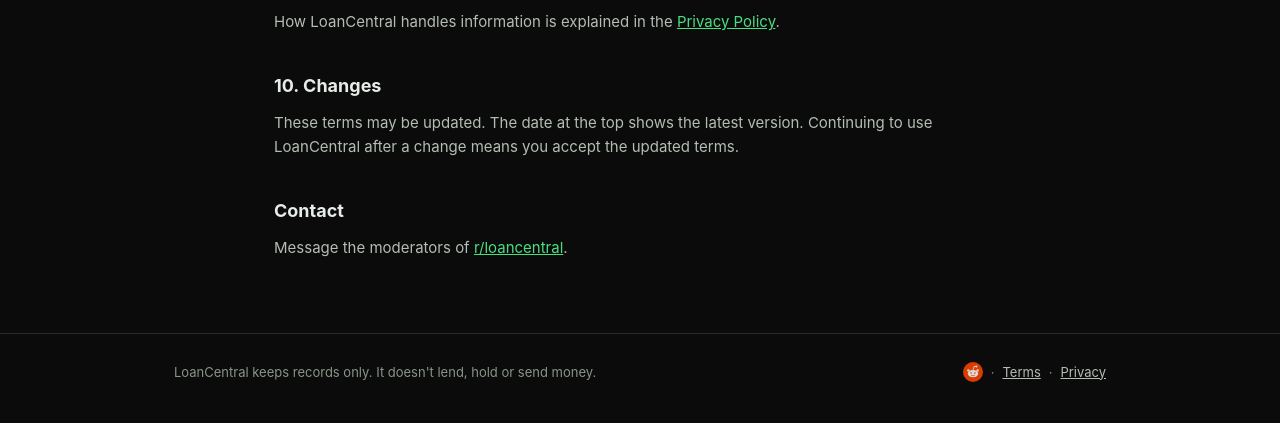
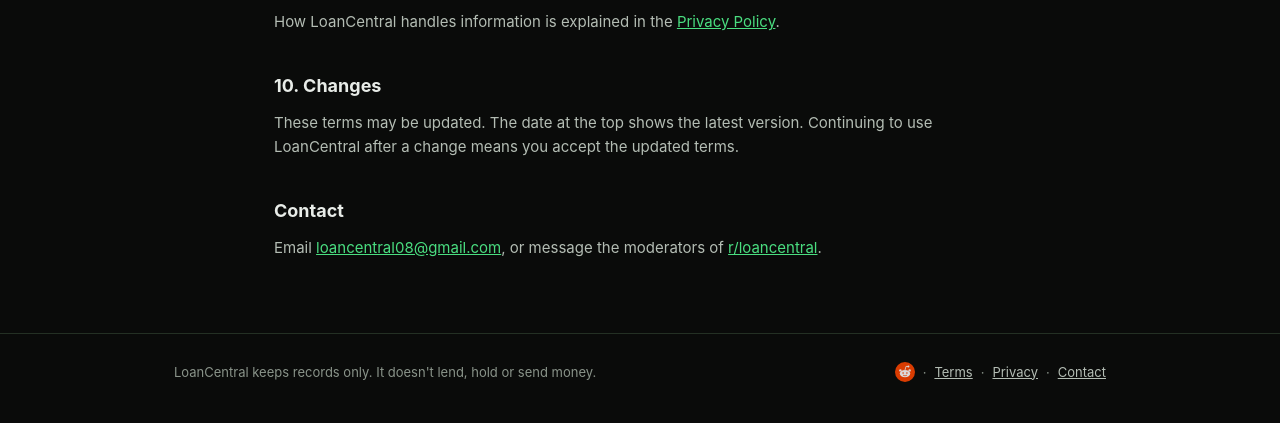
Before and after one commit to TreeHooman/LoanCentral-Test, a Flask app: page /terms in a window 1280 px wide. Shown: the part 2108-2531 px from the top of the page. Run offline with Flask 3, Linux system fonts and the light colour scheme.

Commit message:
feat(site): contact email loancentral08@gmail.com in footer, Terms and Privacy
Co-Authored-By: Claude Opus 5.5 <noreply@anthropic.com>

```diff
--- a/api/templates/home.html
+++ b/api/templates/home.html
@@ -185,7 +185,7 @@
 <footer>
   <div class="wrap">
     <div>LoanCentral keeps records only. It doesn't lend, hold or send money.</div>
-    <div class="links"><a class="reddit-icon" href="https://www.reddit.com/r/{{ sub }}" target="_blank" rel="noopener" title="r/{{ sub }} on Reddit" aria-label="r/{{ sub }} on Reddit"><svg viewBox="0 0 20 20" width="20" height="20" aria-hidden="true"><circle cx="10" cy="10" r="10" fill="#ff4500"/><ellipse cx="10" cy="11.6" rx="5.2" ry="3.6" fill="#fff"/><circle cx="14.6" cy="8.4" r="1.2" fill="#fff"/><circle cx="5.4" cy="8.4" r="1.2" fill="#fff"/><circle cx="13.4" cy="4.6" r="1" fill="#fff"/><path d="M10 8 L11 4.4 L13.4 4.6" stroke="#fff" stroke-width=".8" fill="none"/><circle cx="8.1" cy="11" r=".8" fill="#ff4500"/><circle cx="11.9" cy="11" r=".8" fill="#ff4500"/><path d="M8 13.2 Q10 14.4 12 13.2" stroke="#ff4500" stroke-width=".7" fill="none"/></svg></a> &middot; <a href="{{ url_for('terms') }}">Terms</a> &middot; <a href="{{ url_for('privacy') }}">Privacy</a></div>
+    <div class="links"><a class="reddit-icon" href="https://www.reddit.com/r/{{ sub }}" target="_blank" rel="noopener" title="r/{{ sub }} on Reddit" aria-label="r/{{ sub }} on Reddit"><svg viewBox="0 0 20 20" width="20" height="20" aria-hidden="true"><circle cx="10" cy="10" r="10" fill="#ff4500"/><ellipse cx="10" cy="11.6" rx="5.2" ry="3.6" fill="#fff"/><circle cx="14.6" cy="8.4" r="1.2" fill="#fff"/><circle cx="5.4" cy="8.4" r="1.2" fill="#fff"/><circle cx="13.4" cy="4.6" r="1" fill="#fff"/><path d="M10 8 L11 4.4 L13.4 4.6" stroke="#fff" stroke-width=".8" fill="none"/><circle cx="8.1" cy="11" r=".8" fill="#ff4500"/><circle cx="11.9" cy="11" r=".8" fill="#ff4500"/><path d="M8 13.2 Q10 14.4 12 13.2" stroke="#ff4500" stroke-width=".7" fill="none"/></svg></a> &middot; <a href="{{ url_for('terms') }}">Terms</a> &middot; <a href="{{ url_for('privacy') }}">Privacy</a> &middot; <a href="mailto:loancentral08@gmail.com">Contact</a></div>
   </div>
 </footer>
 <script>
--- a/api/templates/privacy.html
+++ b/api/templates/privacy.html
@@ -55,5 +55,5 @@ and no third-party trackers.</p>
 <p>We may update this policy. The date at the top shows the latest version.</p>
 
 <h2>Contact</h2>
-<p>Message the moderators of <a href="https://www.reddit.com/message/compose?to=/r/{{ sub }}">r/{{ sub }}</a>.</p>
+<p>Email <a href="mailto:loancentral08@gmail.com">loancentral08@gmail.com</a>, or message the moderators of <a href="https://www.reddit.com/message/compose?to=/r/{{ sub }}" target="_blank" rel="noopener">r/{{ sub }}</a>.</p>
 {% endblock %}
--- a/api/templates/public_base.html
+++ b/api/templates/public_base.html
@@ -64,7 +64,7 @@
 <footer>
   <div class="wrap">
     <div>LoanCentral keeps records only. It doesn't lend, hold or send money.</div>
-    <div class="links"><a class="reddit-icon" href="https://www.reddit.com/r/{{ sub }}" target="_blank" rel="noopener" title="r/{{ sub }} on Reddit" aria-label="r/{{ sub }} on Reddit"><svg viewBox="0 0 20 20" width="20" height="20" aria-hidden="true"><circle cx="10" cy="10" r="10" fill="#ff4500"/><ellipse cx="10" cy="11.6" rx="5.2" ry="3.6" fill="#fff"/><circle cx="14.6" cy="8.4" r="1.2" fill="#fff"/><circle cx="5.4" cy="8.4" r="1.2" fill="#fff"/><circle cx="13.4" cy="4.6" r="1" fill="#fff"/><path d="M10 8 L11 4.4 L13.4 4.6" stroke="#fff" stroke-width=".8" fill="none"/><circle cx="8.1" cy="11" r=".8" fill="#ff4500"/><circle cx="11.9" cy="11" r=".8" fill="#ff4500"/><path d="M8 13.2 Q10 14.4 12 13.2" stroke="#ff4500" stroke-width=".7" fill="none"/></svg></a> &middot; <a href="{{ url_for('terms') }}">Terms</a> &middot; <a href="{{ url_for('privacy') }}">Privacy</a></div>
+    <div class="links"><a class="reddit-icon" href="https://www.reddit.com/r/{{ sub }}" target="_blank" rel="noopener" title="r/{{ sub }} on Reddit" aria-label="r/{{ sub }} on Reddit"><svg viewBox="0 0 20 20" width="20" height="20" aria-hidden="true"><circle cx="10" cy="10" r="10" fill="#ff4500"/><ellipse cx="10" cy="11.6" rx="5.2" ry="3.6" fill="#fff"/><circle cx="14.6" cy="8.4" r="1.2" fill="#fff"/><circle cx="5.4" cy="8.4" r="1.2" fill="#fff"/><circle cx="13.4" cy="4.6" r="1" fill="#fff"/><path d="M10 8 L11 4.4 L13.4 4.6" stroke="#fff" stroke-width=".8" fill="none"/><circle cx="8.1" cy="11" r=".8" fill="#ff4500"/><circle cx="11.9" cy="11" r=".8" fill="#ff4500"/><path d="M8 13.2 Q10 14.4 12 13.2" stroke="#ff4500" stroke-width=".7" fill="none"/></svg></a> &middot; <a href="{{ url_for('terms') }}">Terms</a> &middot; <a href="{{ url_for('privacy') }}">Privacy</a> &middot; <a href="mailto:loancentral08@gmail.com">Contact</a></div>
   </div>
 </footer>
 </body>
--- a/api/templates/terms.html
+++ b/api/templates/terms.html
@@ -73,5 +73,5 @@ inability to use the service. Nothing in these terms limits liability that canno
 change means you accept the updated terms.</p>
 
 <h2>Contact</h2>
-<p>Message the moderators of <a href="https://www.reddit.com/message/compose?to=/r/{{ sub }}">r/{{ sub }}</a>.</p>
+<p>Email <a href="mailto:loancentral08@gmail.com">loancentral08@gmail.com</a>, or message the moderators of <a href="https://www.reddit.com/message/compose?to=/r/{{ sub }}" target="_blank" rel="noopener">r/{{ sub }}</a>.</p>
 {% endblock %}
```
